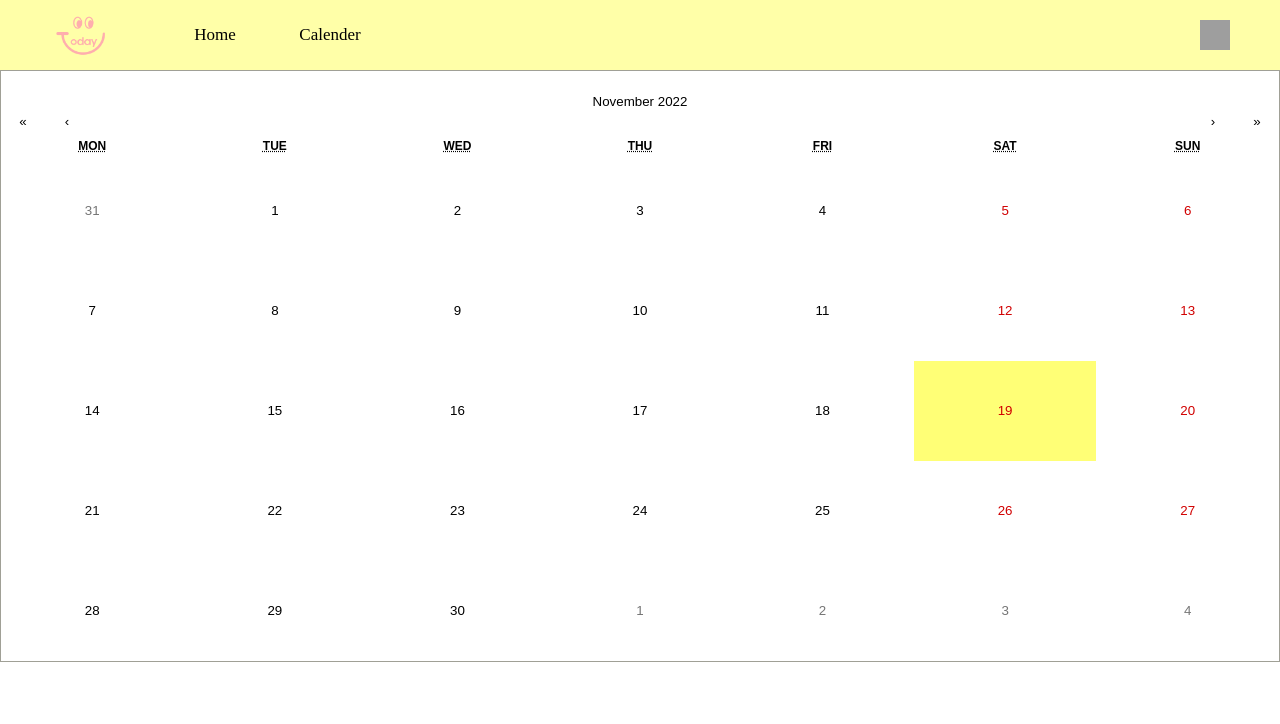
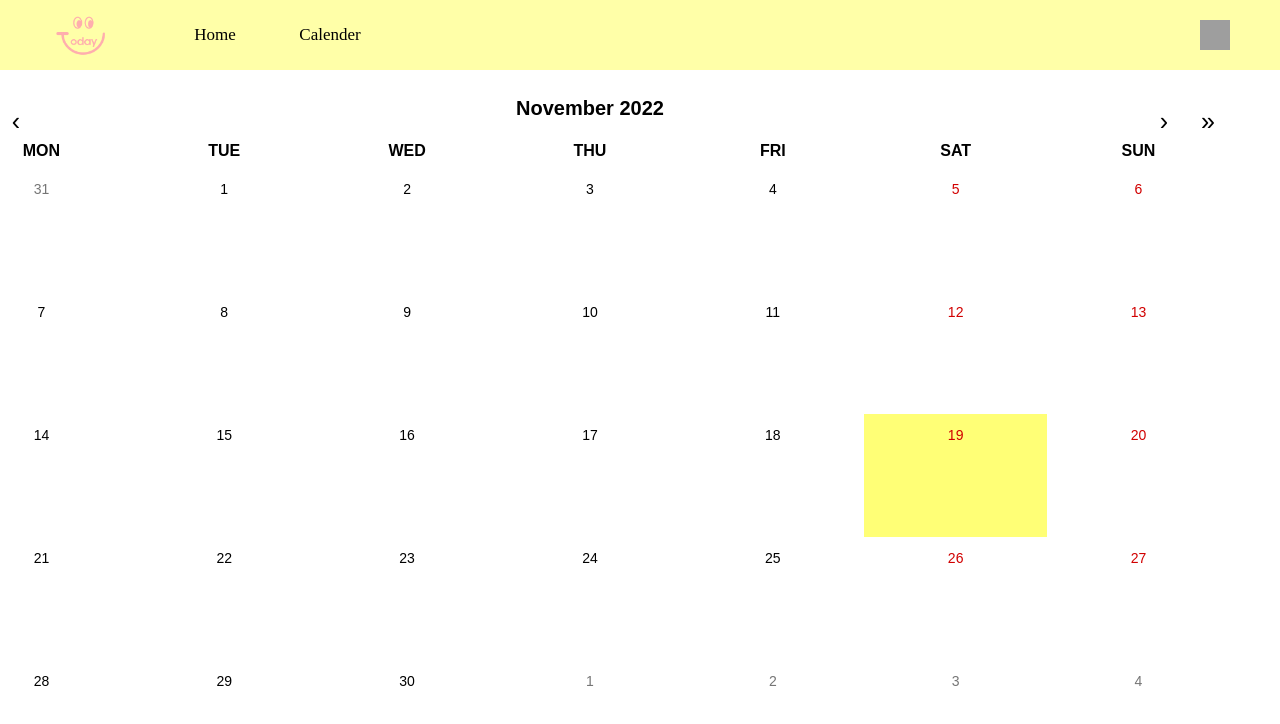
Before and after one commit to kirong99/frontnewbie, a React (Create React App) app: page /Calendar in a window 1280 px wide. Shown: the top 724 px of the page. Built offline with nearby package versions, Linux system fonts and the light colour scheme; grey boxes are pictures that could not be loaded; a web font is replaced by a local one.

Commit message:
[2022.10.05] 로그인 재구성

```diff
--- a/package.json
+++ b/package.json
@@ -7,6 +7,9 @@
     "@testing-library/jest-dom": "^5.16.5",
     "@testing-library/react": "^13.4.0",
     "@testing-library/user-event": "^13.5.0",
+    "axios": "^1.0.0",
+    "express": "^4.18.1",
+    "mysql": "^2.18.1",
     "react": "^18.2.0",
     "react-calendar": "^3.9.0",
     "react-dom": "^18.2.0",
--- a/src/Login/Join.js
+++ b/src/Login/Join.js
@@ -12,6 +12,12 @@ function Join(){
     const onSubmit = data => console.log(data);
     const password = useRef({});
     password.current = watch("password","");
+    const admin = "1234";
+    const validataId = (value) => {
+        if(admin.includes(value)){
+            return "중복입니다."
+        }
+    }
 
     return (
         <div>
@@ -27,12 +33,26 @@ function Join(){
                                 placeholder="아이디를 입력해주세요."
                                 {...register("id", {
                                 required: "아이디는 필수 입력입니다.",
+                                validate: validataId
                                 })}
                             />
-                            <button type="submit" className="dupli">중복확인</button>
+                            {/* <div className="dupli">
+                                <input
+                                    type="button"
+                                    className="dupli_btn"
+                                    value="중복확인"
+                                    id="conf_id"
+                                    {...register("conf_id",{
+
+                                    })}
+                                    >
+                                </input>
+
+                            </div> */}
                         </div>
                 </div>
                 {errors.id && <small role="alert" className="alert">{errors.id.message}</small>}
+                {errors?.conf_id?.type === 'validate' && <p>{errors?.conf_id?.message}</p>}
                 <div className="text pwd">
                     <label htmlFor="pwd">비밀번호<span className="dot"></span></label>
                         <div>
--- a/src/Login/Login.js
+++ b/src/Login/Login.js
@@ -1,18 +1,23 @@
-import React from "react";
-import Join from './Join.js';
+import React, { useState } from "react";
 import './login.css';
 import '../App.css';
-import { Link} from 'react-router-dom';
+import { Link, withRouter } from 'react-router-dom';
 
-function Login() {
+function Login(props) {
+
+    const [Id, setId] = useState('');
+    const [Password, setPassword] = useState('');
+
+
 
   return(
     <div className="login">
         <h2>로그인</h2>
-        <ul className="login_form">
-            <li><p>ID</p><input id='id' onkeyup='printId()'/></li>
-            <li><p>PW</p><input id='pw' onkeyup='printPw()'/></li>
-        </ul>
+        <form className="login_form">
+            <div className="login_input login_id"><label>ID</label><input id='id' onkeyup='printId()' name="id" /></div>
+            <div className="login_input login_pw"><label>PW</label><input id='pw' onkeyup='printPw()' name="password"  /></div>
+            <div className="login_input"><button className="login_btn">Login</button></div>
+        </form>
         <ul className="login_menu">
             <li><input type="checkbox" name="remember" value="ID_re" onclick='getCheckboxValue()'/>아이디 저장</li>
             <li>아이디, 비밀번호 찾기</li>
--- a/src/Login/join.css
+++ b/src/Login/join.css
@@ -8,13 +8,14 @@
 .join{width: 750px; margin-top:30px}
 .title{text-align: center;margin-bottom: 30px;font-family: 'Noto Sans KR'; font-weight: 700;}
 .join div{width:400px;margin-top: 10px;margin-bottom: 30px;}
-.text .id_box{display:flex;width: 530px;}
+.text .id_box{display:flex;width: 840px;}
 .text{font-size: 20px;font-family: 'Noto Sans KR';}
 .input{width: 400px;height: 30px;border: 1px solid #ffaeae;border-radius: 4px;padding-left:10px}
 .id_input{margin: 0;}
 .join_btn{width: 400px;border: none; height: 30px;border-radius: 4px;background-color: rgba(255,255,0,34%);cursor: pointer;}
 .join_btn:hover{background-color: #ffaeae;color: #fff;}
 .alert{position: relative;bottom: 30px;color: #ffaeae;left: 184px;}
-.dupli{width: 70px;border: none;background-color: rgba(255,255,0,0.34);border-radius: 4px;font-size: 12px;height: 34px;cursor: pointer;}
-.dupli:hover{background-color: #ffaeae;color: #fff;}
+div.dupli{margin-top: 0;margin-bottom: 0;margin-left: 10px;}
+.dupli_btn{width: 70px;border: none;background-color: rgba(255,255,0,0.34);border-radius: 4px;font-size: 12px;height: 34px;cursor: pointer;}
+.dupli_btn:hover{background-color: #ffaeae;color: #fff;}
 .text .dot{width: 5px;height: 5px;border-radius: 100%;background-color: #ffaeae;position: absolute;display: inline-block;vertical-align: top;}
--- a/src/Login/login.css
+++ b/src/Login/login.css
@@ -2,13 +2,16 @@
 .login h2{font-size: 30px; text-align: center; margin-bottom: 54px;}
 .login h2:nth-child(5){margin-top: 44px;}
 .login_form{margin-top: 54px; width: 454px; height: 104px; padding:0;}
-.login_form li{width: 100%; height: 41px;}
-.login_form li p{font-size: 25px; font-family: 'Leferi'; float: left; margin-top: 9px;}
+.login_form .login_input{width: 100%; height: 41px;}
+.login_form .login_input label{font-size: 25px; font-family: 'Leferi'; float: left; margin-top: 9px;}
 .login_form input{float: right; width: 390px; height: 35px; border-radius: 10px; font-size: 20px;}
-.login_form li:nth-child(2){margin-top: 30px;}
+.login_form .login_input:nth-child(2){margin-top: 30px;}
+.login_form .login_input:nth-child(3){width: 60px;height: 70px;display: inline;position: relative;left: 450px;bottom: 82px;}
+.login_form .login_btn{height: 50px;width: 100px;border-radius: 16px;border: none;background-color: #ffaeae;color: #fff;font-family: 'Leferi';font-size: 18px;}
 .login_menu{width: 363px; height: 20px;  margin: 30px auto 60px;}
 .login_menu li{float: left; margin-right: 30px; font-size: 15px;}
 .login_menu li:nth-child(3){margin-right: 0;}
+
 .line{width: 100%; border-top: 1px solid #707070;}
 .easy_login{width: 454px; height: 45px; border-radius: 5px; text-align: center; line-height: 45px; font-size: 15px; font-weight: bold;}
 .kakao{background: #F7E600; color: #3A1D1D; margin-top: 54px; }
--- a/src/Main/Calendar.css
+++ b/src/Main/Calendar.css
@@ -1,10 +1,15 @@
+*{text-decoration: none;}
+
 .react-calendar {
-    width: 1500px;
+    width: 1820px;
     max-width: 100%;
     background: white;
     border: 1px solid #a0a096;
     font-family: Arial, Helvetica, sans-serif;
     line-height: 1.125em;
+    border: none;
+    position: relative;
+    right: 50px
   }
   .react-calendar--doubleView {
     width: 700px;
@@ -27,13 +32,15 @@
   }
   .react-calendar__navigation__label__labelText{
     position: relative;
-    bottom: 20px;
+    bottom: 15px;
+    font-size: 20px;
+    font-weight: 700;
   }
   .react-calendar button {
     margin: 0;
     border: 0;
     outline: none;
-    height: 100px;
+    height: 123px;
   }
   .react-calendar button:enabled:hover {
     cursor: pointer;
@@ -41,24 +48,27 @@
   .react-calendar__navigation {
     display: flex;
     height: 44px;
-    margin-bottom: 1em;
+    margin-bottom: 20px
   }
   .react-calendar__navigation button {
     min-width: 44px;
     background: none;
+    font-size: 25px;
+    position: relative;
+    bottom: 10px;
   }
   .react-calendar__navigation button:disabled {
     background-color: #f0f0f0;
   }
-  .react-calendar__navigation button:enabled:hover,
+  /* .react-calendar__navigation button:enabled:hover,
   .react-calendar__navigation button:enabled:focus {
     background-color: #e6e6e6;
-  }
+  } */
   .react-calendar__month-view__weekdays {
     text-align: center;
     text-transform: uppercase;
     font-weight: bold;
-    font-size: 0.75em;
+    font-size: 16px;
   }
   .react-calendar__month-view__weekdays__weekday {
     padding: 0.5em;
@@ -88,12 +98,19 @@
     text-align: center;
     line-height: 16px;
   }
+  .react-calendar__tile abbr{
+    position: relative;
+    bottom: 40px;
+    font-weight: 500;
+    font-size: 14px;
+    text-decoration: none;
+  }
   .react-calendar__tile:disabled {
     background-color: #f0f0f0;
   }
   .react-calendar__tile:enabled:hover,
   .react-calendar__tile:enabled:focus {
-    background-color: #e6e6e6;
+    background-color: #ffaeae;
   }
   .react-calendar__tile--now {
     background: #ffff76;
@@ -109,14 +126,19 @@
   .react-calendar__tile--hasActive:enabled:focus {
     background: #a9d4ff;
   }
-  .react-calendar__tile--active {
-    background: #006edc;
-    color: white;
-  }
+  .react-calendar__tile--active,
   .react-calendar__tile--active:enabled:hover,
   .react-calendar__tile--active:enabled:focus {
-    background: #1087ff;
+    background: #ffaeae;
+    color: #000;
   }
   .react-calendar--selectRange .react-calendar__tile--hover {
     background-color: #e6e6e6;
   }
+
+    .add{
+      width: 100px;
+      height: 100px;
+      background-color: #ccc;
+      border-radius: 16px;
+    }
--- a/src/Main/Calendar.js
+++ b/src/Main/Calendar.js
@@ -8,6 +8,7 @@ function MyCalendar(){
     return(
         <div>
             <Calendar onChange={onChange} value={value} />
+            <div></div>
         </div>
     )
 }
```
Also changed, not shown: 1 other file (tests, documents, lock files or other folders).
